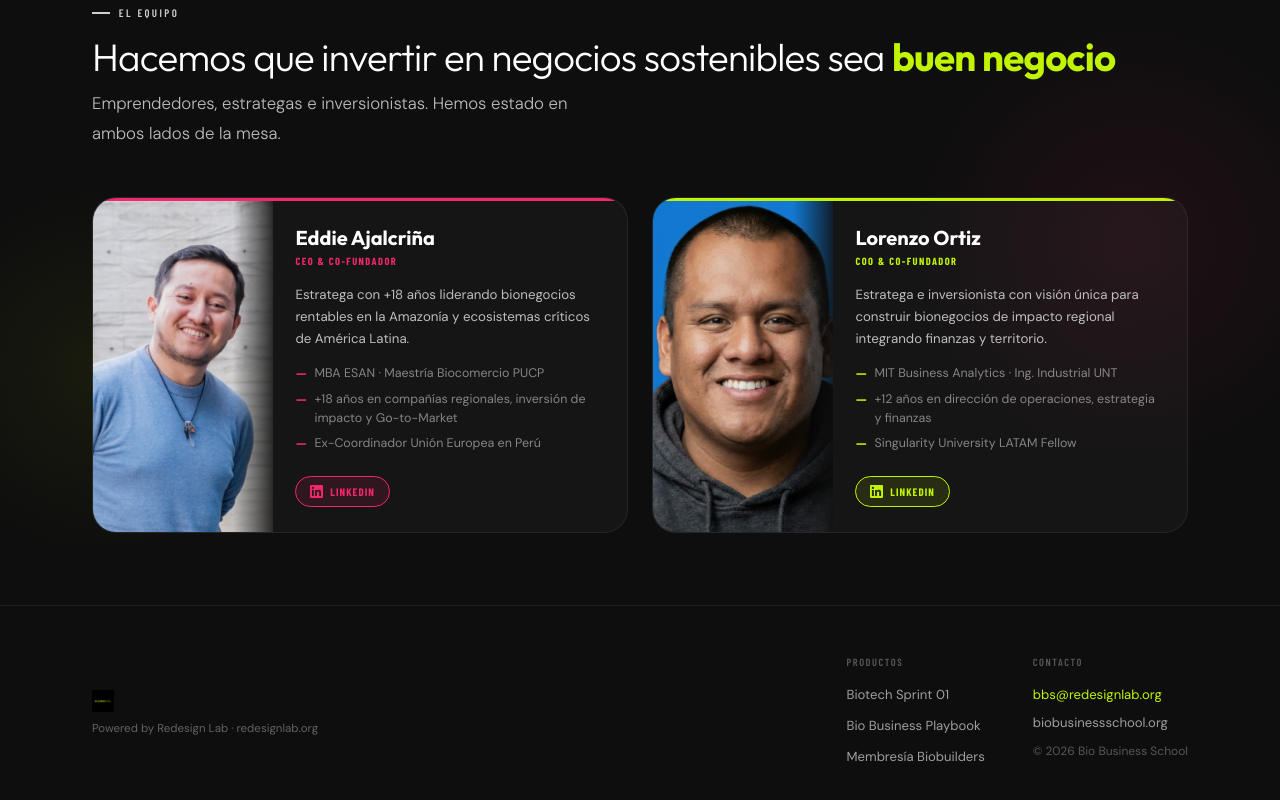
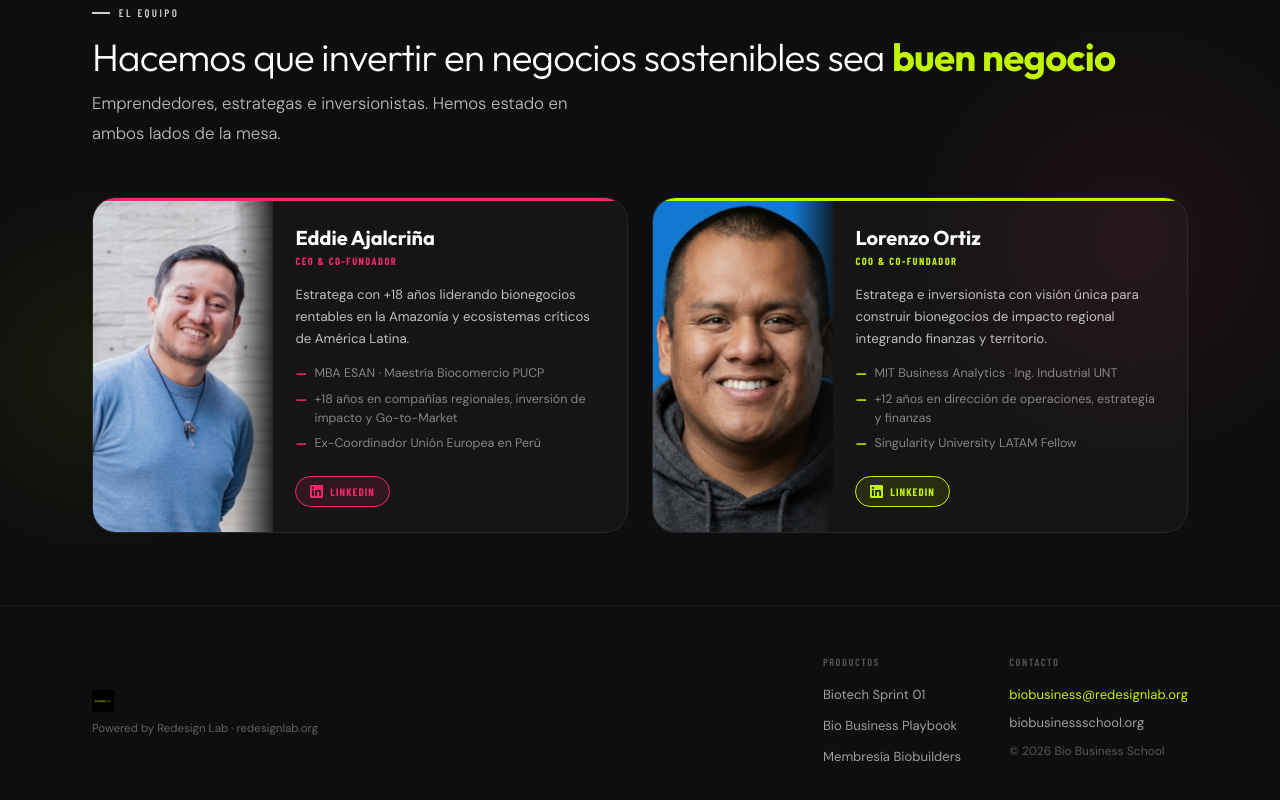
Before and after one commit to eajalcrina/BBS-Thinkific, a React (Vite) app: page / in a window 1280 px wide. Shown: the part 6245-7045 px from the top of the page. Built offline with nearby package versions, Linux system fonts and the light colour scheme.

Commit message:
Update Footer.jsx

```diff
--- a/src/components/Footer.jsx
+++ b/src/components/Footer.jsx
@@ -20,7 +20,7 @@ export default function Footer() {
           </div>
           <div>
             <div style={{ fontFamily:'var(--fbc)', fontSize:'0.65rem', fontWeight:600, letterSpacing:'0.15em', textTransform:'uppercase', color:'rgba(255,255,255,0.3)', marginBottom:'0.6rem' }}>Contacto</div>
-            <div style={{ marginBottom:'0.35rem' }}><a href="mailto:bbs@redesignlab.org" style={{ fontSize:'0.82rem', color:'var(--lime)', textDecoration:'none' }}>bbs@redesignlab.org</a></div>
+            <div style={{ marginBottom:'0.35rem' }}><a href="mailto:bbs@redesignlab.org" style={{ fontSize:'0.82rem', color:'var(--lime)', textDecoration:'none' }}>biobusiness@redesignlab.org</a></div>
             <div style={{ fontSize:'0.82rem', color:'rgba(255,255,255,0.6)' }}>biobusinessschool.org</div>
             <div style={{ fontSize:'0.75rem', color:'rgba(255,255,255,0.3)', marginTop:'0.6rem' }}>© 2026 Bio Business School</div>
           </div>
```
